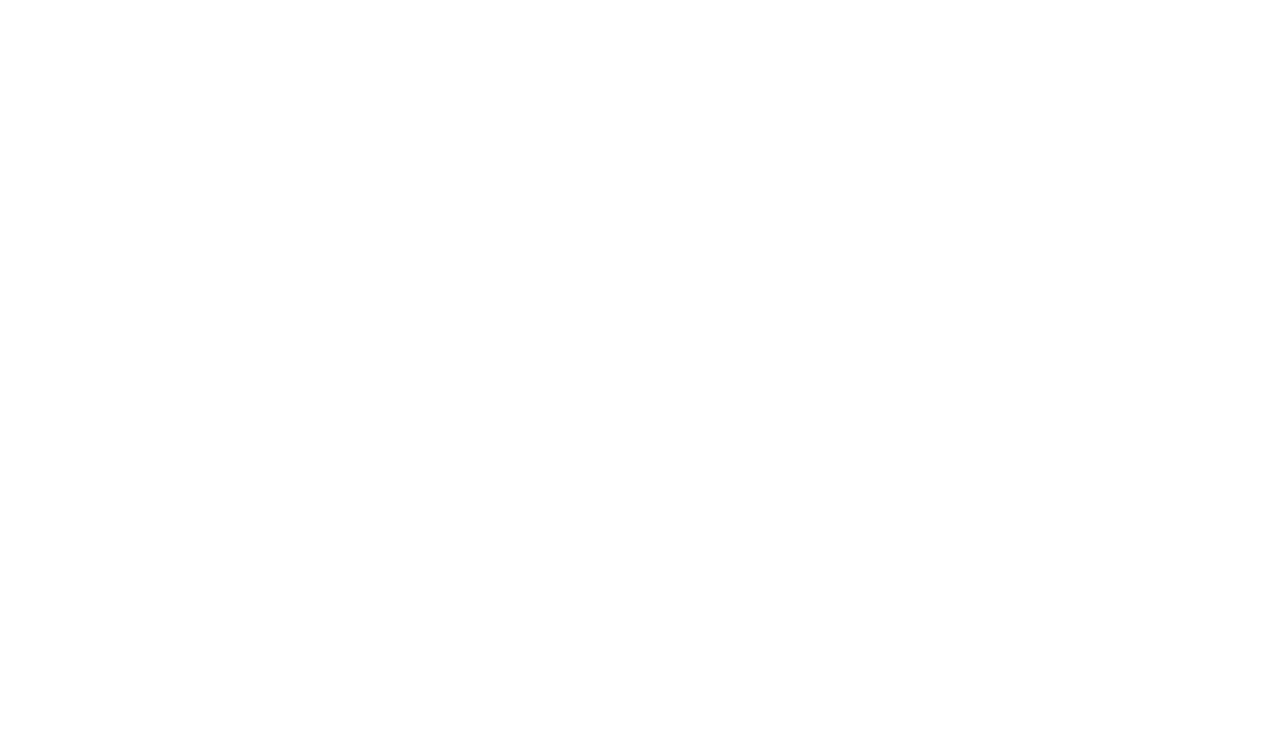
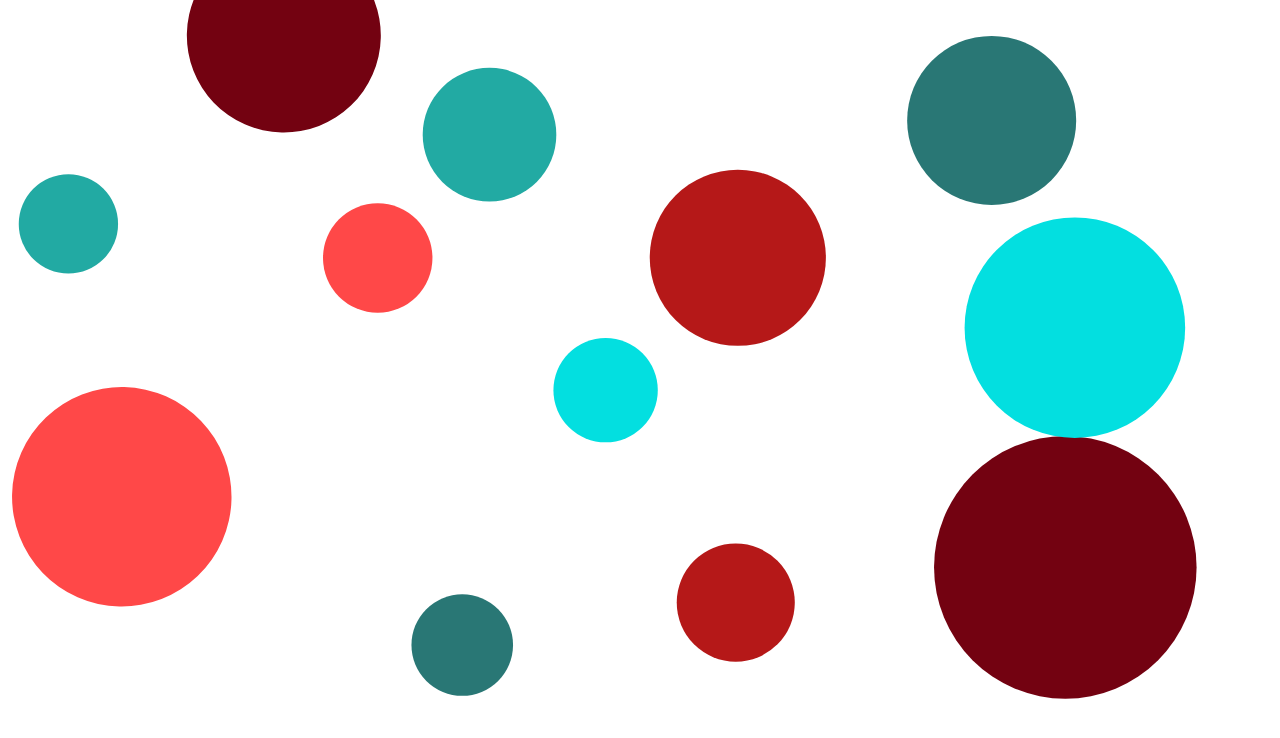
Before and after one commit to free-the-data/tests, a plain HTML site: page gs.html in a window 1280 px wide. Drawn offline with nearby package versions, Linux system fonts and the light colour scheme.

Commit message:
Update gs.html

```diff
--- a/gs.html
+++ b/gs.html
@@ -11,7 +11,7 @@ embed { width: 100%; height: 100% }
 </style>
 <body>
 <div>
-  <svg version="1.1" viewBox="1500 900 1366 768" width="100%" xml:space="preserve" xmlns="http://www.w3.org/2000/svg" xmlns:xlink="http://www.w3.org/1999/xlink">
+  <svg version="1.1" style="overflow: visible" viewBox="10 10 1366 768" width="100%" xml:space="preserve" xmlns="http://www.w3.org/2000/svg" xmlns:xlink="http://www.w3.org/1999/xlink">
   <style type="text/css">
   	.st0{fill:#FF4848;}
   	.st1{fill:#730211;}
```
